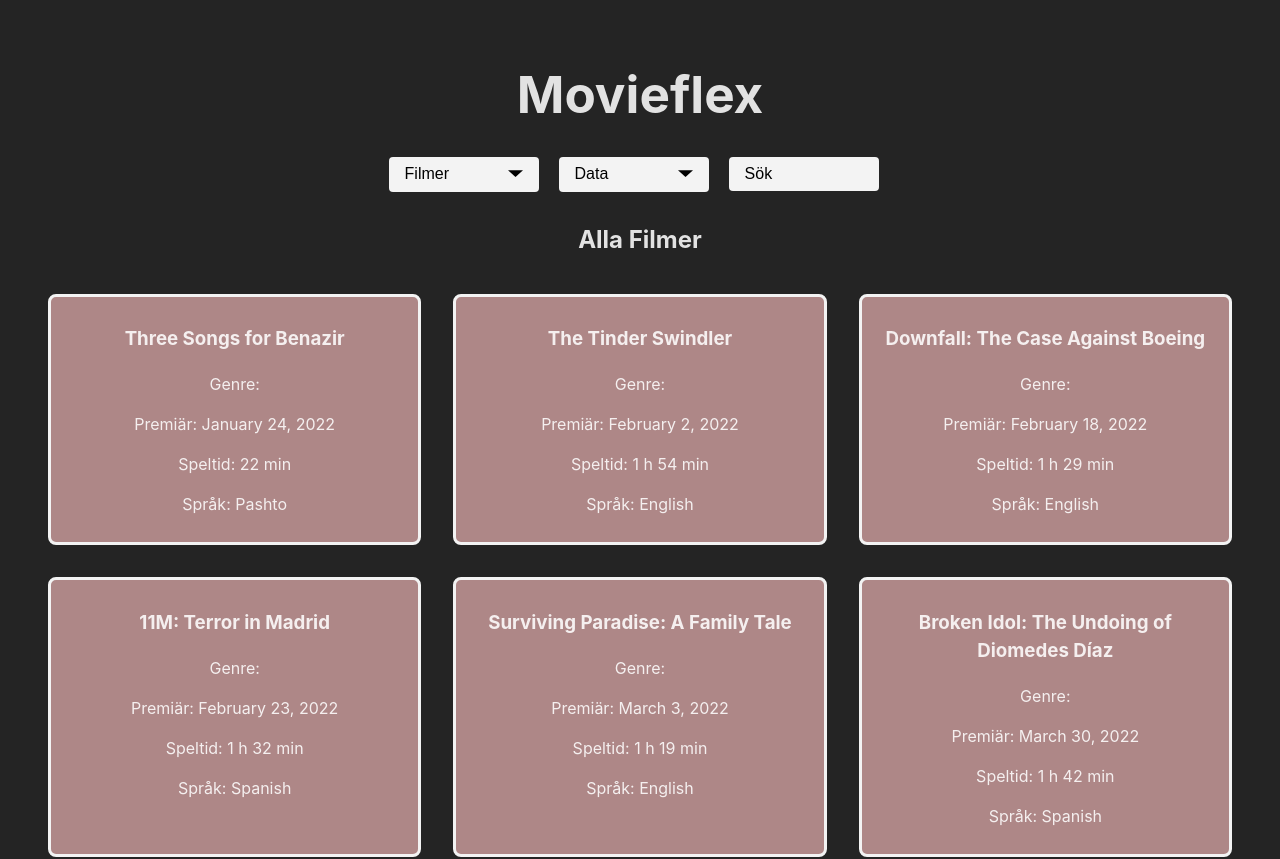
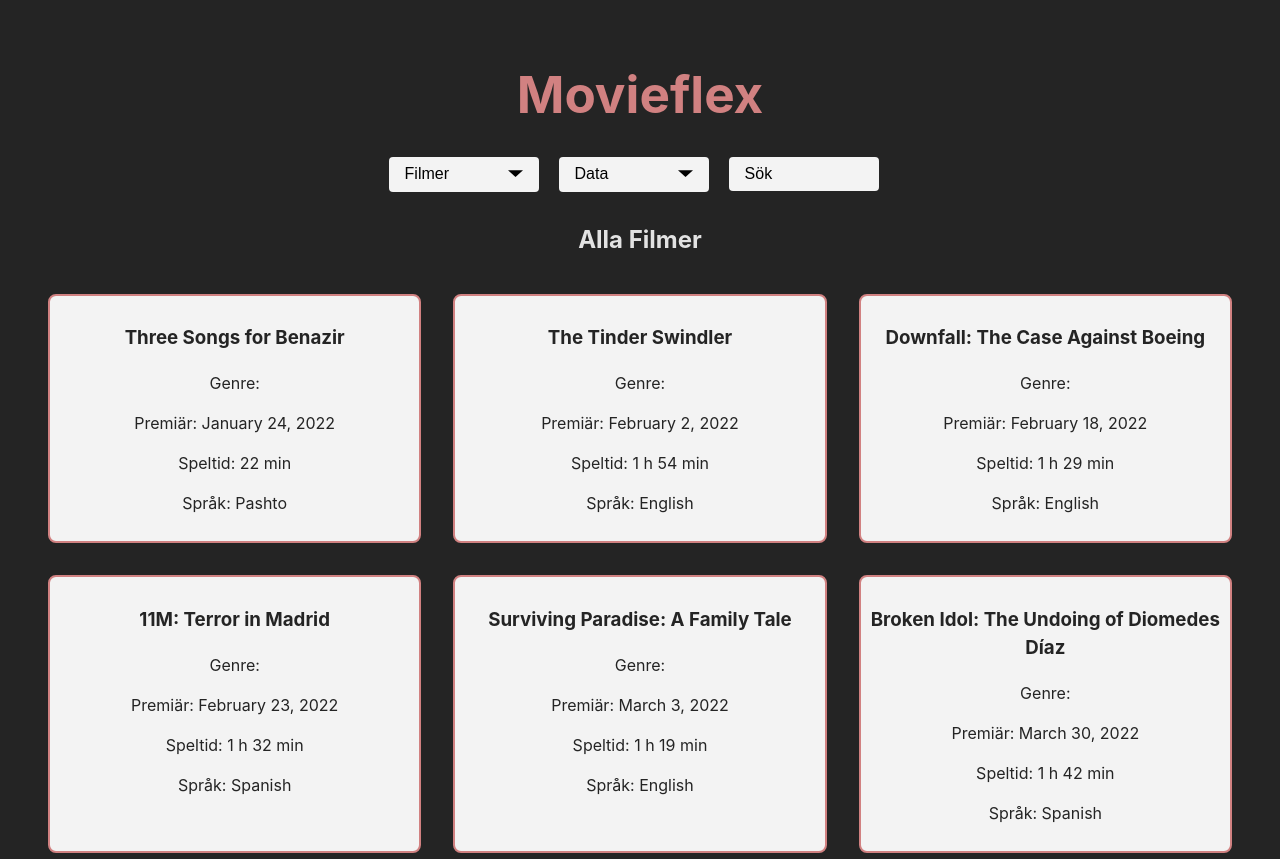
Before and after one commit to forslunddavid/ux_ui, a React (Vite) app: page / in a window 1280 px wide. Shown: the top 859 px of the page. Built offline with nearby package versions, Linux system fonts and the light colour scheme.

Commit message:
movie transitions

```diff
--- a/src/App.css
+++ b/src/App.css
@@ -23,6 +23,10 @@ h1 {
 	line-height: 1.1;
 }
 
+.header {
+	color: #d18181;
+}
+
 .moviecontainer {
 	list-style-type: none;
 	margin: 0;
@@ -36,8 +40,9 @@ h1 {
 
 .movie {
 	display: block;
-	border: solid #f3f3f3;
-	background-color: #ae8787;
+	border: solid #d18181 2px;
+	background-color: #f3f3f3;
+	color: #242424;
 	border-radius: 8px;
 	margin: 1em;
 	min-width: 280px;
@@ -103,7 +108,7 @@ section {
 	width: 100%;
 	background: white;
 	display: none;
-	border: #242424 solid 2px;
+	border: solid #d18181 2px;
 	border-radius: 4px;
 }
 
@@ -159,8 +164,9 @@ li {
 }
 
 .movie-single-result {
-	border: solid #f3f3f3;
-	background-color: #ae8787;
+	border: solid #d18181 2px;
+	background-color: #f3f3f3;
+	color: #242424;
 	border-radius: 8px;
 	margin: 1em;
 	min-width: 280px;
@@ -169,7 +175,7 @@ li {
 
 .card {
 	background-color: #fff;
-	border: 1px solid #ddd;
+	border: solid #d18181 2px;
 	color: #242424;
 	border-radius: 4px;
 	padding: 15px;
--- a/src/components/allMovies.jsx
+++ b/src/components/allMovies.jsx
@@ -1,6 +1,7 @@
 import documentariesData from "../data/documentaries.json"
 import featureFilmsData from "../data/feature-films.json"
 import specialsData from "../data/specials.json"
+import { motion } from "framer-motion"
 
 function AllMovies() {
 	const allMovies = [
@@ -9,19 +10,51 @@ function AllMovies() {
 		...specialsData,
 	]
 
+	const headerVariants = {
+		hidden: { x: -100 },
+		visible: { x: 0 },
+		transition: {
+			type: "spring",
+			stiffness: 200,
+			damping: 10,
+		},
+	}
+
+	const cardVariants = {
+		hidden: { x: -100, opacity: 0 },
+		visible: { x: 0, opacity: 1 },
+		transition: {
+			type: "spring",
+			stiffness: 200,
+			damping: 10,
+		},
+	}
+
 	return (
 		<>
 			<div>
-				<h2>Alla Filmer</h2>
+				<motion.h2
+					variants={headerVariants}
+					initial="hidden"
+					animate="visible"
+				>
+					Alla Filmer
+				</motion.h2>
 				<ul className="moviecontainer">
 					{allMovies.map((movie, index) => (
-						<li className="movie" key={index}>
+						<motion.li
+							className="movie"
+							key={index}
+							variants={cardVariants}
+							initial="hidden"
+							animate="visible"
+						>
 							<h3>{movie.Title}</h3>
 							<p>Genre: {movie.Genre}</p>
 							<p>Premiär: {movie.Premiere}</p>
 							<p>Speltid: {movie.Runtime}</p>
 							<p>Språk: {movie.Language}</p>
-						</li>
+						</motion.li>
 					))}
 				</ul>
 			</div>
--- a/src/components/documentaries.jsx
+++ b/src/components/documentaries.jsx
@@ -1,4 +1,17 @@
 import documentariesData from "../data/documentaries.json"
+import { motion } from "framer-motion"
+
+const headerVariants = {
+	hidden: { x: -100 },
+	visible: { x: 0 },
+	transition: { type: "spring", stiffness: 200, damping: 10 },
+}
+
+const cardVariants = {
+	hidden: { x: -100, opacity: 0 },
+	visible: { x: 0, opacity: 1 },
+	transition: { type: "spring", stiffness: 400, damping: 20 },
+}
 
 function Documentaries() {
 	const documentaries = [...documentariesData]
@@ -6,16 +19,28 @@ function Documentaries() {
 	return (
 		<>
 			<div>
-				<h2>Dokumentärer</h2>
+				<motion.h2
+					variants={headerVariants}
+					initial="hidden"
+					animate="visible"
+				>
+					Dokumentärer
+				</motion.h2>
 				<ul className="moviecontainer">
 					{documentaries.map((movie, index) => (
-						<li className="movie" key={index}>
+						<motion.li
+							variants={cardVariants}
+							initial="hidden"
+							animate="visible"
+							className="movie"
+							key={index}
+						>
 							<h3>{movie.Title}</h3>
 							<p>Genre: {movie.Genre}</p>
 							<p>Premiär: {movie.Premiere}</p>
 							<p>Speltid: {movie.Runtime}</p>
 							<p>Språk: {movie.Language}</p>
-						</li>
+						</motion.li>
 					))}
 				</ul>
 			</div>
--- a/src/components/header.jsx
+++ b/src/components/header.jsx
@@ -2,7 +2,7 @@ function Header() {
 	return (
 		<>
 			<header>
-				<h1>Movieflex</h1>
+				<h1 className="header">Movieflex</h1>
 			</header>
 		</>
 	)
--- a/src/components/movies.jsx
+++ b/src/components/movies.jsx
@@ -1,4 +1,17 @@
 import featureFilmsData from "../data/feature-films.json"
+import { motion } from "framer-motion"
+
+const headerVariants = {
+	hidden: { x: -100 },
+	visible: { x: 0 },
+	transition: { type: "spring", stiffness: 200, damping: 10 },
+}
+
+const cardVariants = {
+	hidden: { x: -100, opacity: 0 },
+	visible: { x: 0, opacity: 1 },
+	transition: { type: "spring", stiffness: 400, damping: 20 },
+}
 
 function FeatureFilms() {
 	const featureFilms = [...featureFilmsData]
@@ -6,16 +19,28 @@ function FeatureFilms() {
 	return (
 		<>
 			<div>
-				<h2>Filmer</h2>
+				<motion.h2
+					variants={headerVariants}
+					initial="hidden"
+					animate="visible"
+				>
+					Filmer
+				</motion.h2>
 				<ul className="moviecontainer">
 					{featureFilms.map((movie, index) => (
-						<li className="movie" key={index}>
+						<motion.li
+							variants={cardVariants}
+							initial="hidden"
+							animate="visible"
+							className="movie"
+							key={index}
+						>
 							<h3>{movie.Title}</h3>
 							<p>Genre: {movie.Genre}</p>
 							<p>Premiär: {movie.Premiere}</p>
 							<p>Speltid: {movie.Runtime}</p>
 							<p>Språk: {movie.Language}</p>
-						</li>
+						</motion.li>
 					))}
 				</ul>
 			</div>
--- a/src/components/nav.jsx
+++ b/src/components/nav.jsx
@@ -10,15 +10,15 @@ const itemVariants = {
 		// Sätt y till 0 för att placera objektet på sin ursprungliga position.
 		y: 0,
 		// Använd en fjäderliknande övergång med specifika parametrar för smidig rörelse.
-		transition: { type: "spring", stiffness: 300, damping: 24 },
+		transition: { type: "spring", stiffness: 200, damping: 10 },
 	},
 	closed: {
 		// När menyn är stängd, sätt opacity till 0 för att gömma objektet.
 		opacity: 0,
 		// Flytta objektet nedåt (positivt y-värde) med 20 enheter för att dölja det.
 		y: 20,
-		// Använd en kortare övergångstid (0.2 sekunder) för snabb döljning.
-		transition: { duration: 0.2 },
+		// Använd en kortare övergångstid (0.3 sekunder) för snabb döljning.
+		transition: { duration: 0.3 },
 	},
 }
 
--- a/src/components/specials.jsx
+++ b/src/components/specials.jsx
@@ -1,4 +1,17 @@
 import specialsData from "../data/specials.json"
+import { motion } from "framer-motion"
+
+const headerVariants = {
+	hidden: { x: -100 },
+	visible: { x: 0 },
+	transition: { type: "spring", stiffness: 200, damping: 10 },
+}
+
+const cardVariants = {
+	hidden: { x: -100, opacity: 0 },
+	visible: { x: 0, opacity: 1 },
+	transition: { type: "spring", stiffness: 400, damping: 20 },
+}
 
 function Specials() {
 	const specials = [...specialsData]
@@ -6,16 +19,28 @@ function Specials() {
 	return (
 		<>
 			<div>
-				<h2>Specials</h2>
+				<motion.h2
+					variants={headerVariants}
+					initial="hidden"
+					animate="visible"
+				>
+					Specials
+				</motion.h2>
 				<ul className="moviecontainer">
 					{specials.map((movie, index) => (
-						<li className="movie" key={index}>
+						<motion.li
+							variants={cardVariants}
+							initial="hidden"
+							animate="visible"
+							className="movie"
+							key={index}
+						>
 							<h3>{movie.Title}</h3>
 							<p>Genre: {movie.Genre}</p>
 							<p>Premiär: {movie.Premiere}</p>
 							<p>Speltid: {movie.Runtime}</p>
 							<p>Språk: {movie.Language}</p>
-						</li>
+						</motion.li>
 					))}
 				</ul>
 			</div>
```
